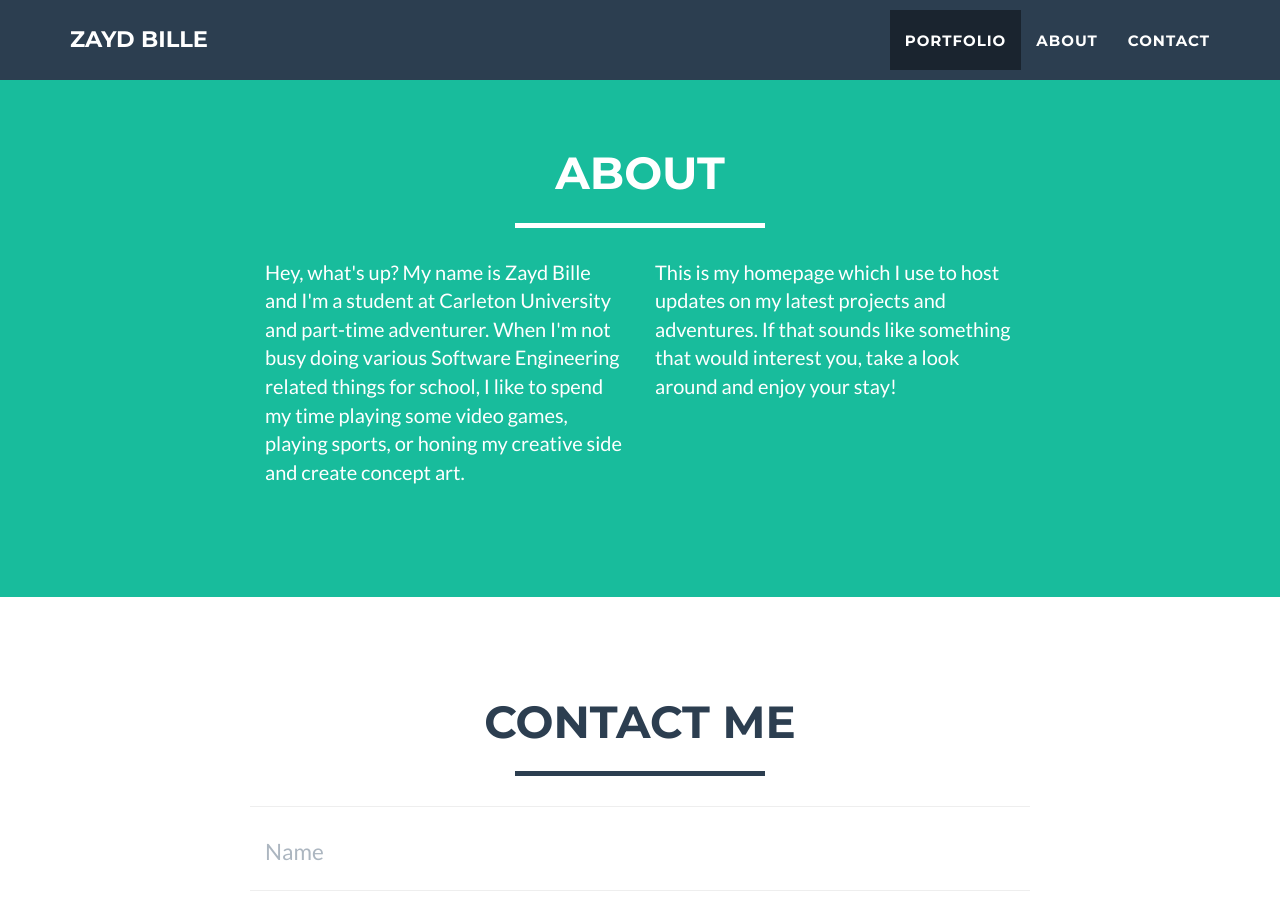
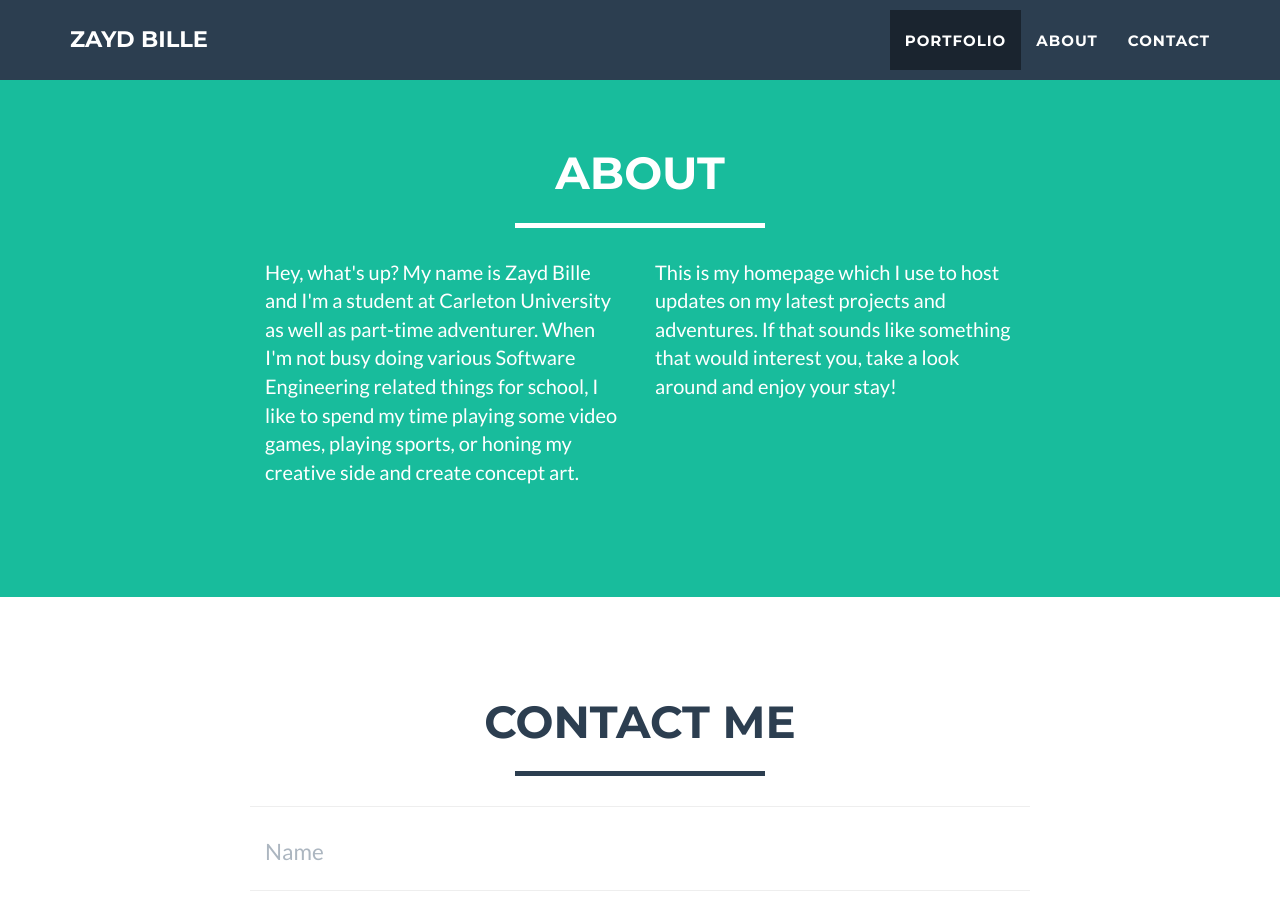
Before and after one commit to Zayd-Waves/Zayd-Waves.github.io, a Jekyll site: the page built from index.html, in a window 1280 px wide and 900 px high, scrolled down 1348 px. Built offline with Jekyll 4.4.1, drawn with Linux system fonts in a browser that asks for light colours.

Commit message:
Grammatical fix

```diff
--- a/_includes/about.html
+++ b/_includes/about.html
@@ -10,7 +10,7 @@
             <div class="row">
                 <div class="col-lg-4 col-lg-offset-2">
                     <p>
-Hey, what's up? My name is Zayd Bille and I'm a student at Carleton University and part-time adventurer. When I'm not busy doing various Software Engineering related things for school, I like to spend my time playing some video games, playing sports, or honing my creative side and create concept art. </p>
+Hey, what's up? My name is Zayd Bille and I'm a student at Carleton University as well as part-time adventurer. When I'm not busy doing various Software Engineering related things for school, I like to spend my time playing some video games, playing sports, or honing my creative side and create concept art. </p>
                 </div>
                 <div class="col-lg-4">
                     <p>This is my homepage which I use to host updates on my latest projects and adventures. If that sounds like something that would interest you, take a look around and enjoy your stay!
```
